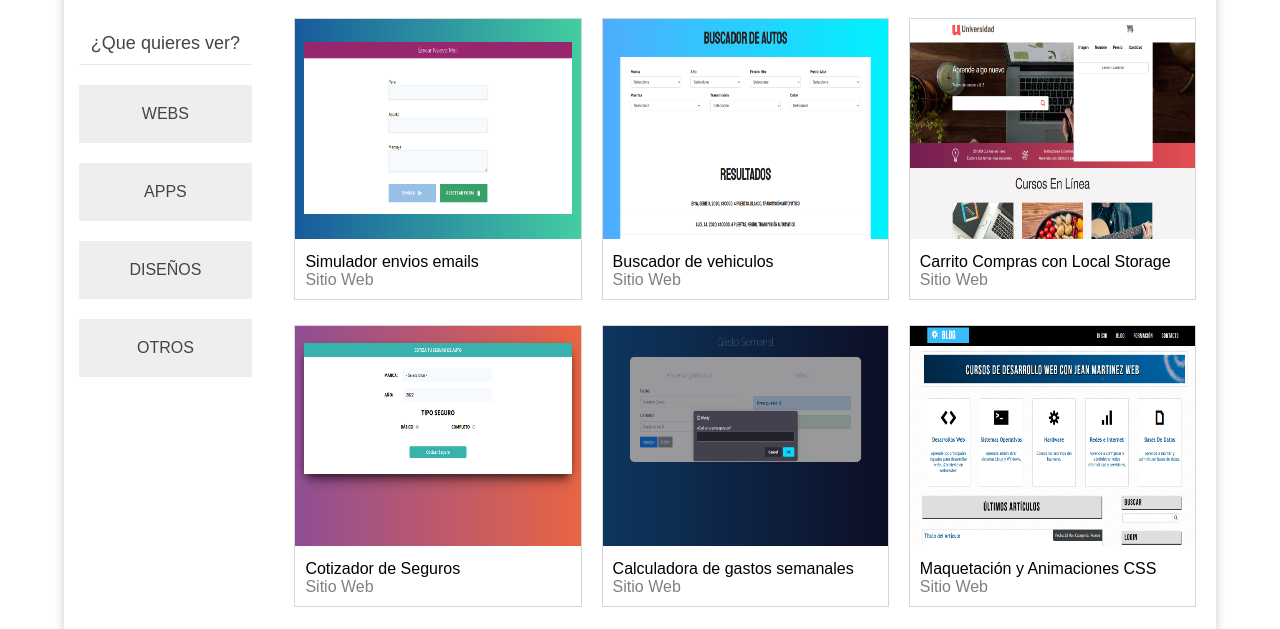
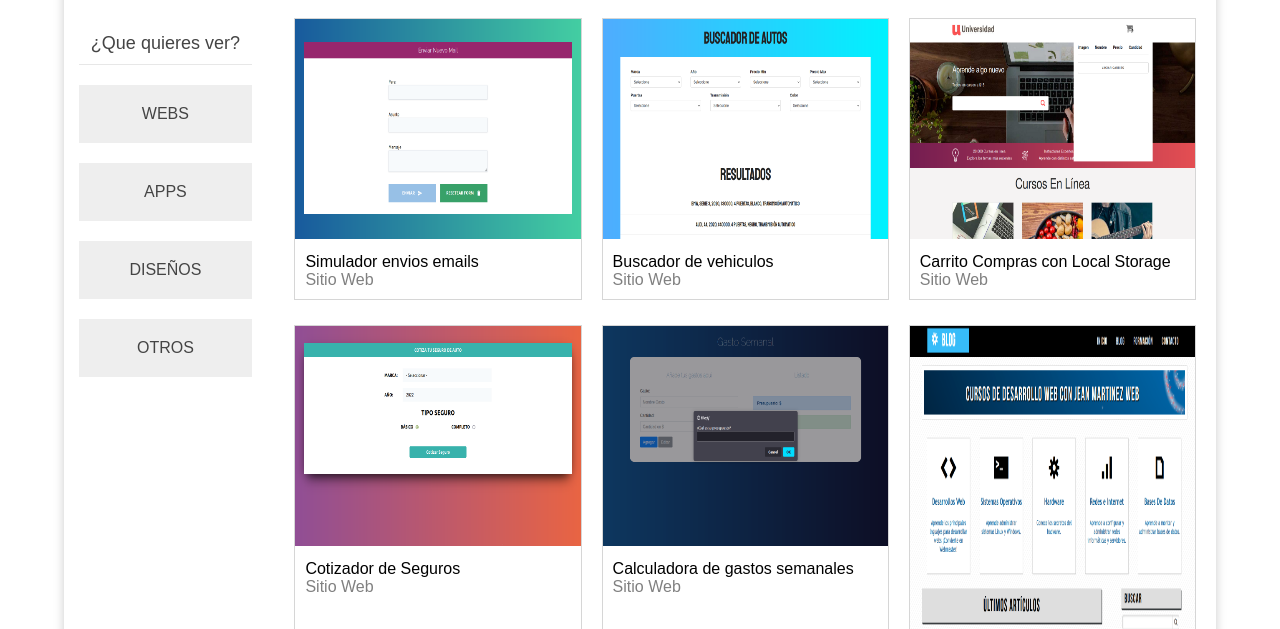
Before and after one commit to jean131-hub/Portafolio, a plain HTML site: page index.html in a window 1280 px wide. Shown: the part 163-792 px from the top of the page. Drawn offline with Linux system fonts and the light colour scheme.

Commit message:
Resposive para pantallas HD 1920

```diff
--- a/styles.css
+++ b/styles.css
@@ -213,3 +213,12 @@ footer .logo{
         margin-left: 20px;
     }
 }
+
+/*Pantallas HD*/
+
+@media(max-width:1920px){
+    #projects article:nth-last-child(3) img{
+        height: 340px;
+    }
+
+}
```
